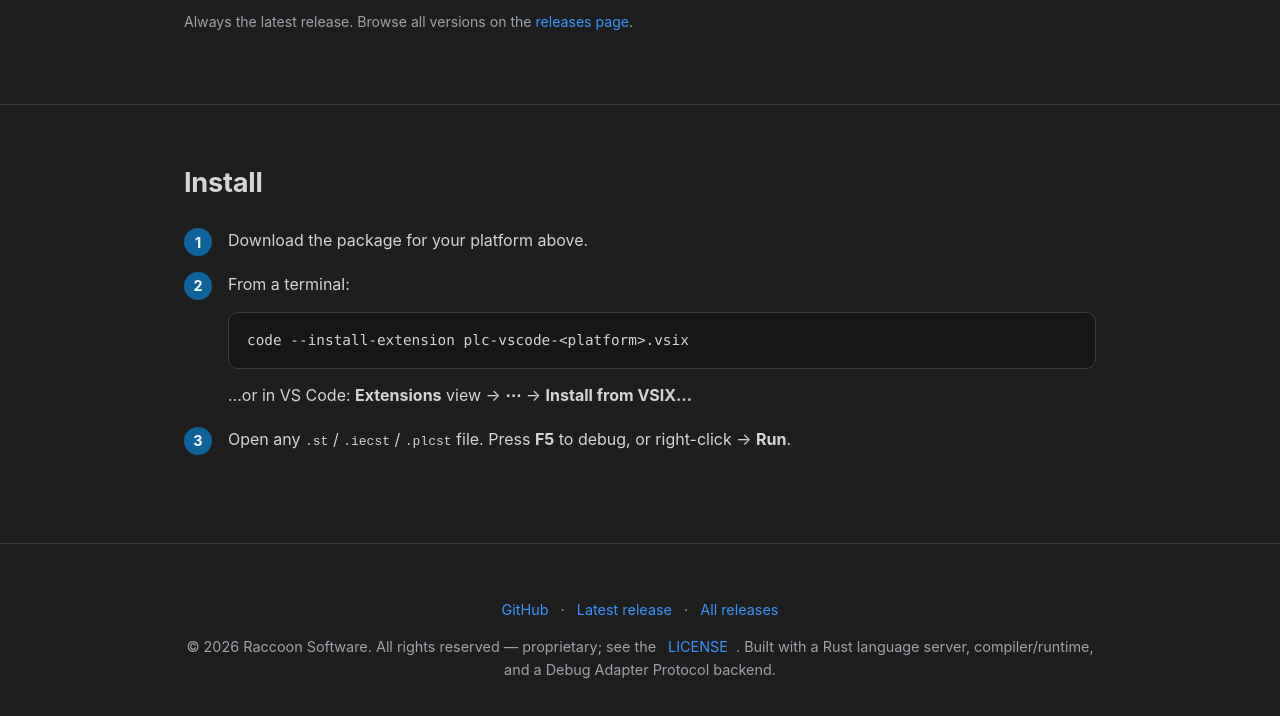
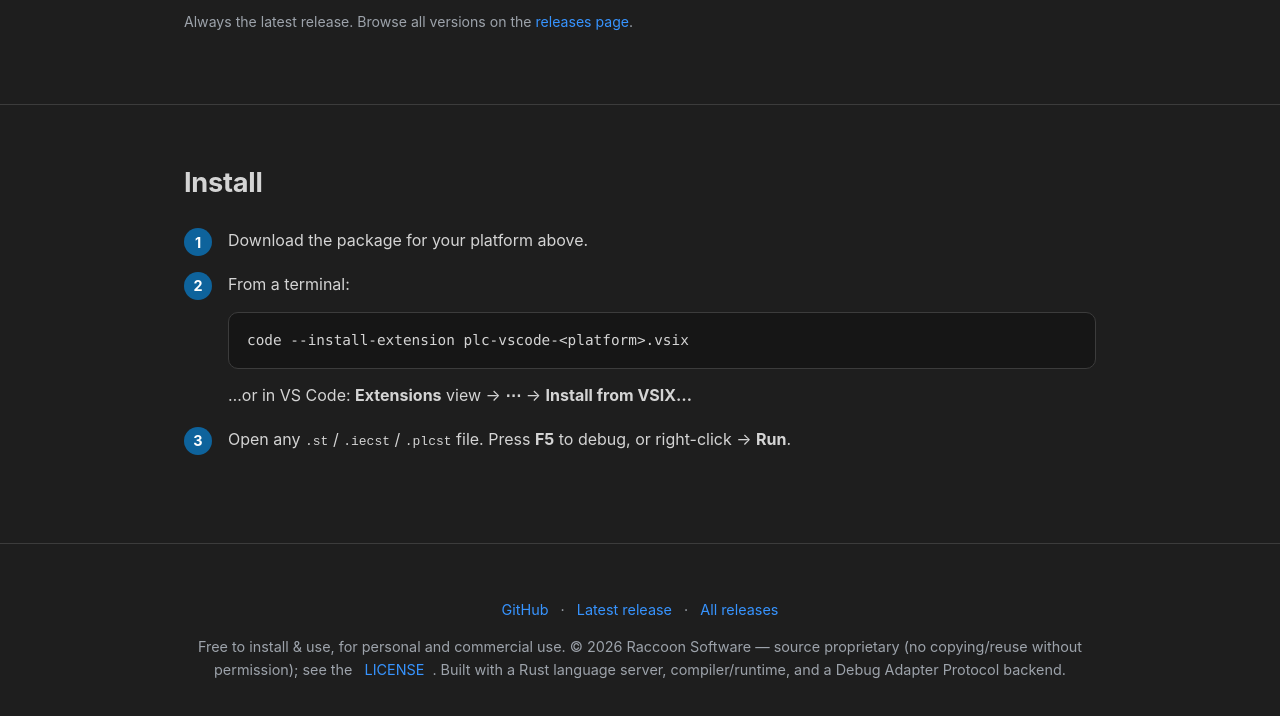
Before and after one commit to jash90/plc-vscode, a plain HTML site: page website/index.html in a window 1280 px wide. Shown: the part 1825-2541 px from the top of the page. Drawn offline with Linux system fonts and the light colour scheme.

Commit message:
chore(PLC-97): license is free-to-use, source reserved (#85)
Adjust the proprietary license so end users MAY install and run the extension
free of charge (personal and commercial), while the Owner reserves all rights
to the source: no copying, modifying, reverse-engineering, redistributing, or
reusing the source without prior written permission. Updates LICENSE,
editors/vscode/LICENSE, and the website footer. (Cargo license-file/publish=false
and package.json 'SEE LICENSE IN LICENSE' already point to the updated file.)

PLC-97

```diff
--- a/website/index.html
+++ b/website/index.html
@@ -179,7 +179,7 @@
         <a href="https://github.com/jash90/plc-vscode/releases/latest">Latest release</a> ·
         <a href="https://github.com/jash90/plc-vscode/releases">All releases</a>
       </p>
-      <p>© 2026 Raccoon Software. All rights reserved — proprietary; see the <a href="https://github.com/jash90/plc-vscode/blob/main/LICENSE">LICENSE</a>. Built with a Rust language server, compiler/runtime, and a Debug Adapter Protocol backend.</p>
+      <p>Free to install &amp; use, for personal and commercial use. © 2026 Raccoon Software — source proprietary (no copying/reuse without permission); see the <a href="https://github.com/jash90/plc-vscode/blob/main/LICENSE">LICENSE</a>. Built with a Rust language server, compiler/runtime, and a Debug Adapter Protocol backend.</p>
     </div>
   </footer>
 
```
Also changed, not shown: 2 other files.
